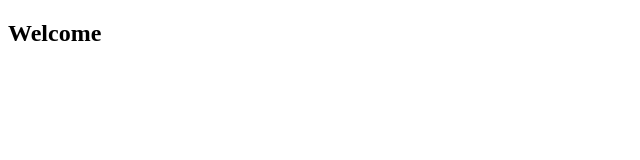
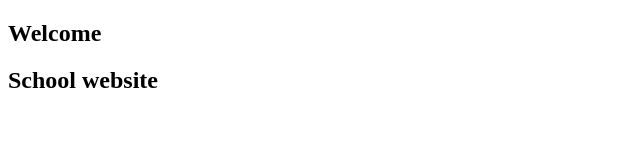
Before and after one commit to MosesAdaeze/School-Website, a plain HTML site: page index.html in a window 1280 px wide. Shown: the whole page, without its empty margins (0-640 px from the left). Drawn offline with Linux system fonts and the light colour scheme.

Commit message:
corrected

```diff
--- a/index.html
+++ b/index.html
@@ -8,5 +8,6 @@
 </head>
 <body>
     <H2>Welcome</H2>
+    <h2>School website</h2>
 </body>
 </html>
```
Also changed, not shown: main.html (+3 -3 lines).
